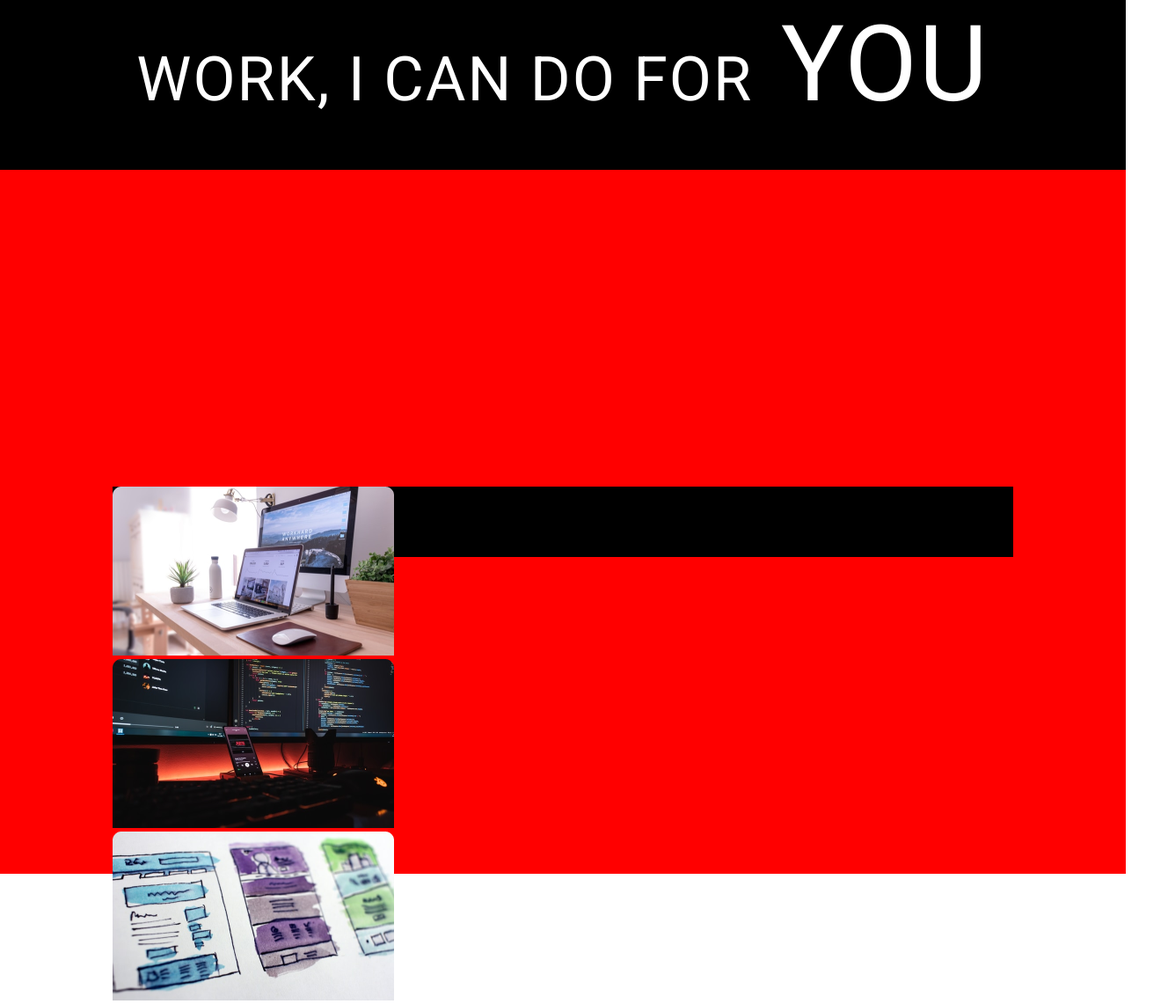
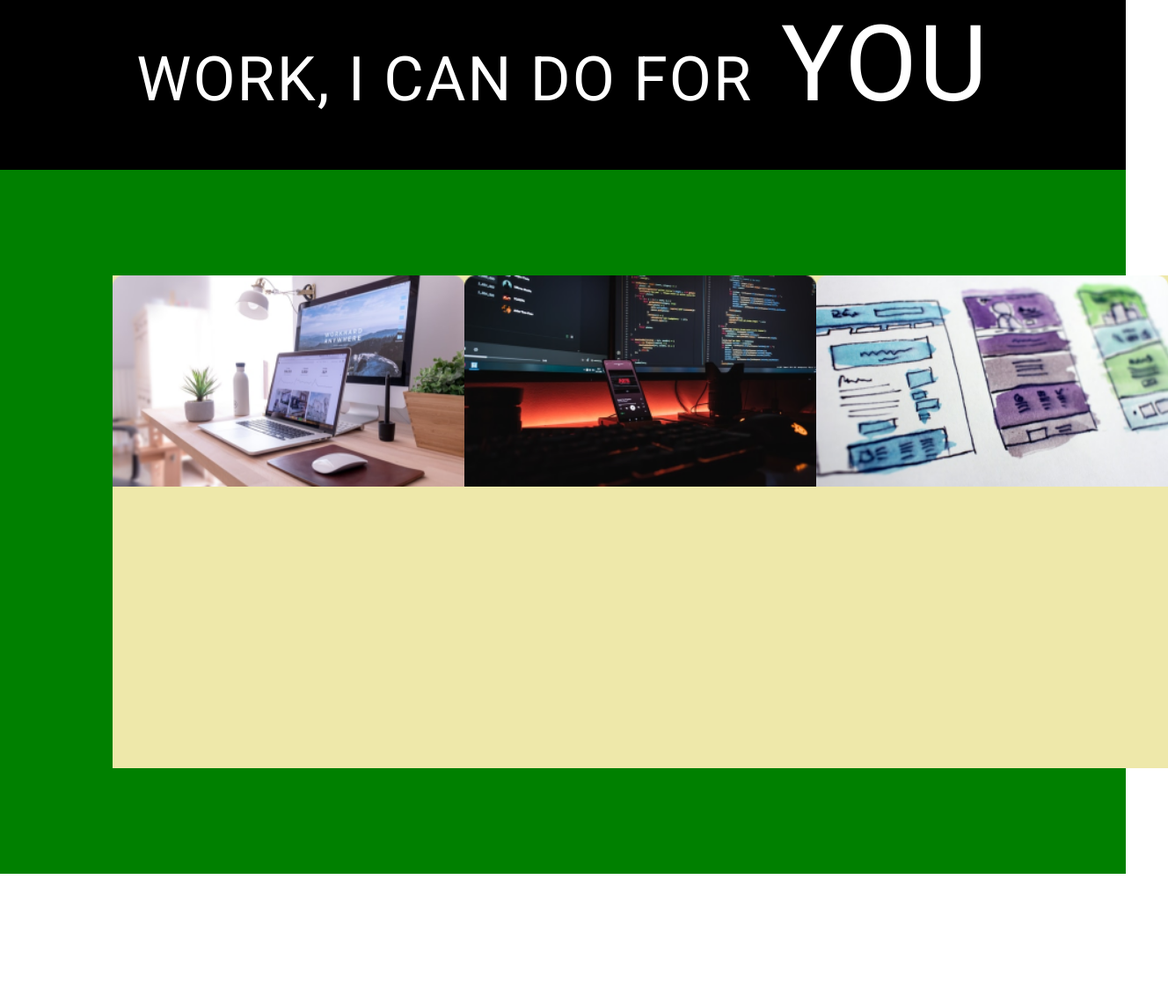
Before and after one commit to rohitprocode/Landing_Page_HTML_CSS, a plain HTML site: page index.html in a window 1280 px wide. Shown: the part 927-2068 px from the top of the page at 88% size, 1328 px wide, since content can reach past the window. After the commit the page ends 1920 px from the top, so only its background shows below. Drawn offline with Linux system fonts and the light colour scheme.

Commit message:
Services Area

```diff
--- a/style.css
+++ b/style.css
@@ -49,9 +49,22 @@
     display: flex;
     justify-content: center;
     align-items: center;
+    background-color: green;
 }
 .service_area{
     background-color: black;
     width: 80vw;
-    height: 10vh;
+    height: 70vh;
+    display: flex;
+    justify-content: space-between;
 }
+.first, .second, .third{
+    width: 50vh;
+    height: 100%;
+    background-color: palegoldenrod;
+    display: flex;
+    flex-direction: column;
+}
+.f-img img{
+    width: 50vh;
+}
```
